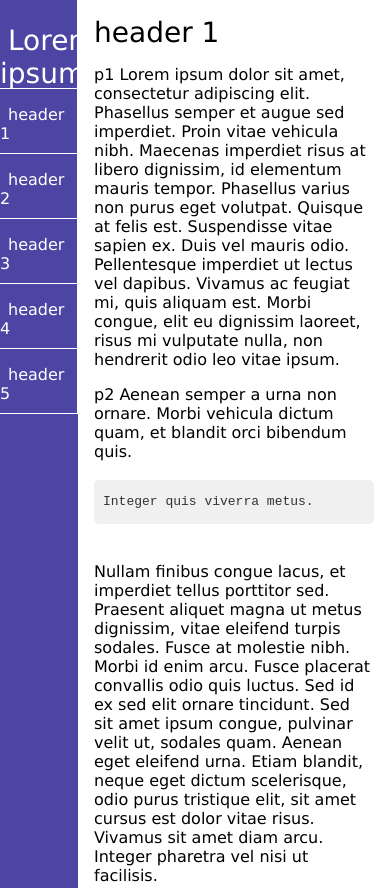
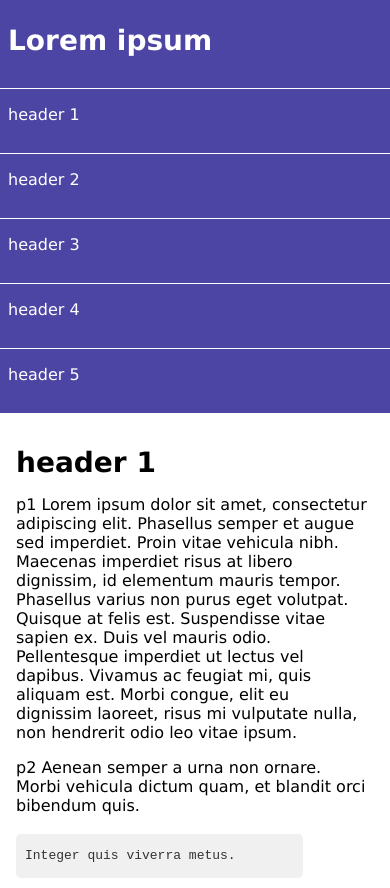
Before and after one commit to ThomArkenbout/technical_doc_page, a plain HTML site: page index.html in a window 390 px wide. Shown: the top 888 px of the page. Drawn offline with Linux system fonts and the light colour scheme.

Commit message:
Finished laying out the mobile page and made navbar position fixed on larger screens

```diff
--- a/technical_doc_page.css
+++ b/technical_doc_page.css
@@ -1,23 +1,31 @@
 body {
     width: 100%;
-    display: flex;
     margin: 0px 0px 0px 0px;
     font-family: Verdana, Geneva, Tahoma, sans-serif;
 }
 
+@media screen and (max-width: 480px) {
+    body {
+        display: flex;
+        flex-direction: column;
+    }
+}
+
 /*NAV RELATED*/
 #navbar {
-    width: 20%;
+    position: fixed;
+    height: 100vw;
+    width: 18%;
     display: flex;
     flex-direction: column;
     background-color: rgba(77, 69, 164, 1);
+    border-right: 1px solid white;
     text-indent: 0.5rem;
 }
 
 #nav-header {
     height: 4rem;
     color: white;
-    border-right: 1px solid white;
     border-bottom: 1px solid white;
     padding-top: 1.5rem;
 
@@ -27,21 +35,31 @@ body {
     height: 3rem;
     color: white;
     text-decoration: none;
-    border-right: 1px solid white;
     border-bottom: 1px solid white;
     padding-top: 1rem;
 }
 
+@media screen and (max-width: 480px) {
+    #navbar {
+        position: unset;
+        height: 100%;
+        width: 100%;
+        border-right: unset;
+    }
+}
+
 /*CONTENT RELATED*/
 #main-doc {
+    position: absolute;
     width: 80%;
-    margin-top: 1rem;
-    margin-left: 1rem;
-    margin-right: 1rem;
+    margin-top: 2rem;
+    margin-left: 20%;
+    margin-right: 2rem;
 }
 
 header {
     font-size: 28px;
+    font-weight: bold;
 }
 
 code {
@@ -52,4 +70,14 @@ code {
     line-height: 2;
     padding: 9px;
     border-radius: 5px;
+    margin-right: 4rem;
 }
+
+@media screen and (max-width: 480px) {
+    #main-doc {
+        position: unset;
+        width: 90%;
+        margin-left: 1rem;
+        margin-right: 1rem;
+    }
+}
```
